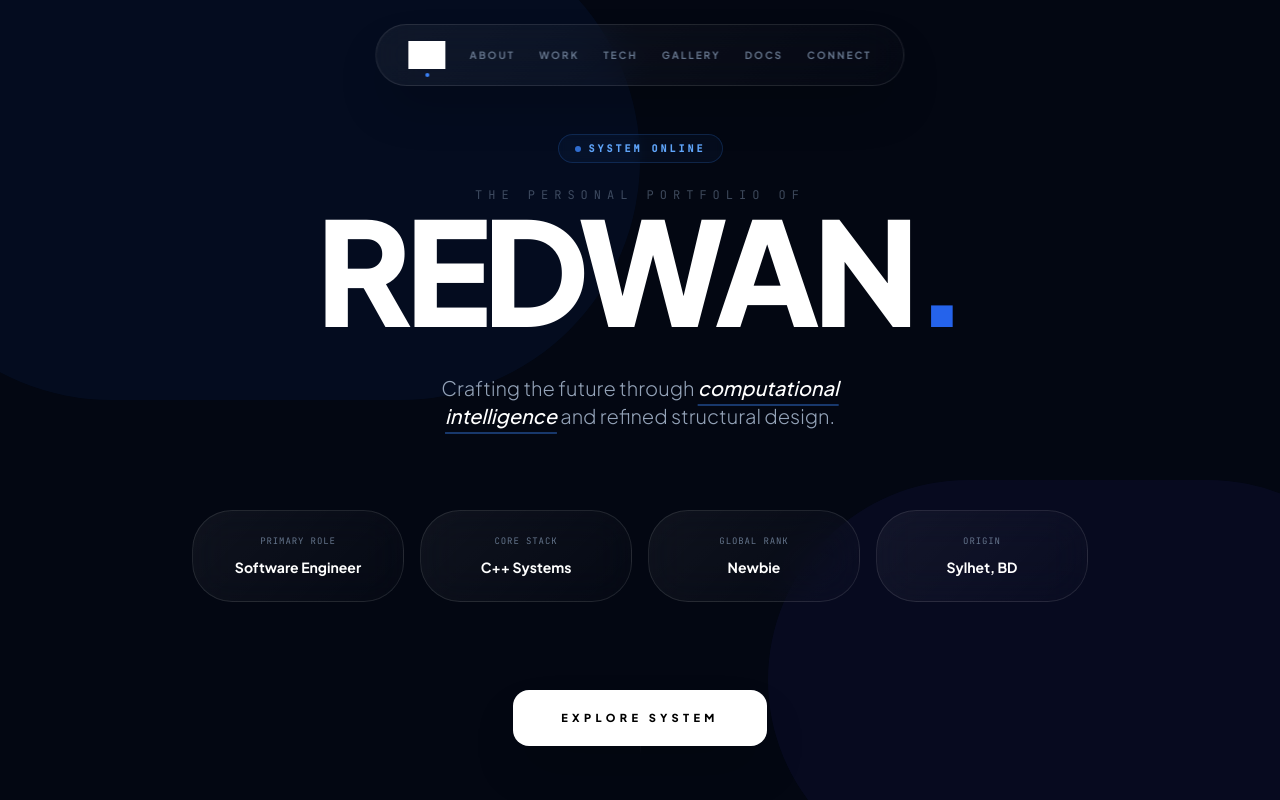
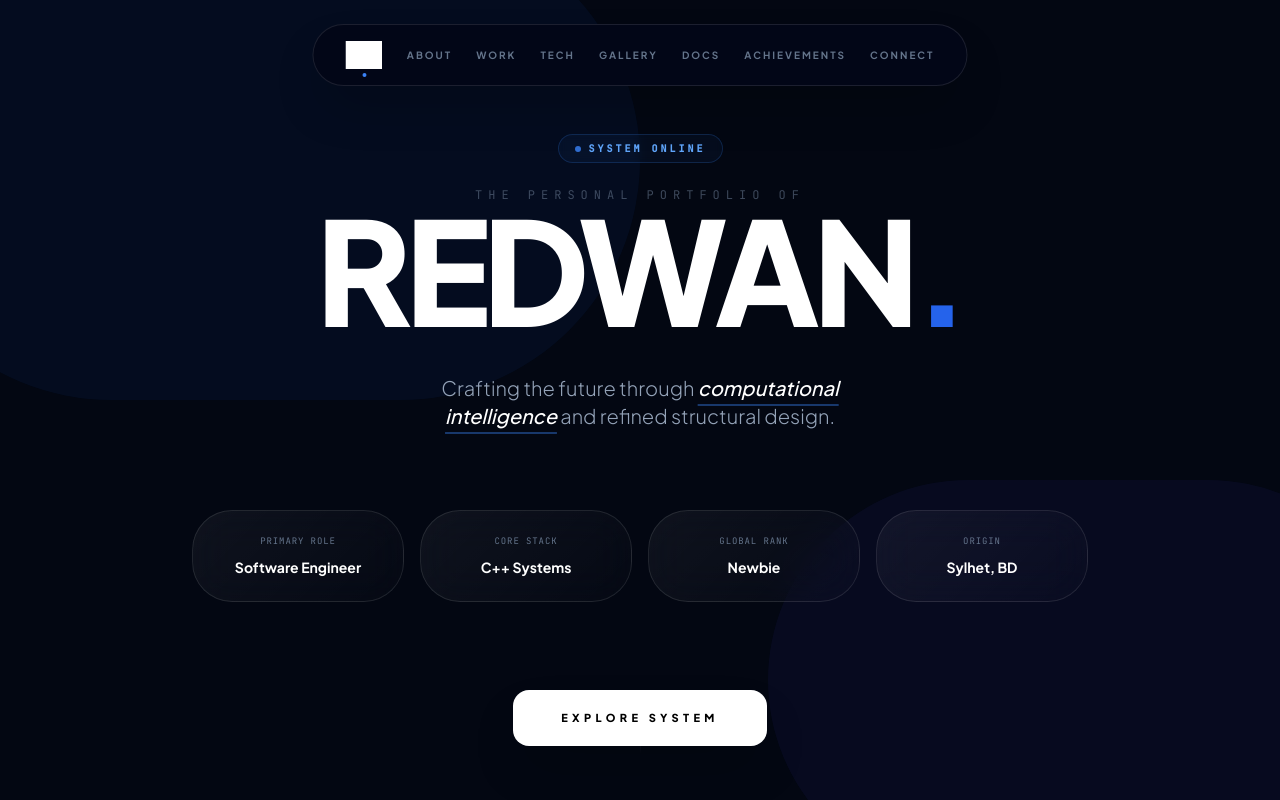
Before and after one commit to redwan-air/Asraful-Islam-Redwan, a React (Vite) app: page / in a window 1280 px wide. Shown: the top 800 px of the page. Built offline with nearby package versions, Linux system fonts and the light colour scheme; grey boxes are pictures that could not be loaded.

Commit message:
feat: add achievements section
Integrate the new Achievements component into the application navigation, routing, and main layout.

```diff
--- a/App.tsx
+++ b/App.tsx
@@ -7,6 +7,7 @@ import Projects from './components/Projects.tsx';
 import Skills from './components/Skills.tsx';
 import Gallery from './components/Gallery.tsx';
 import Documents from './components/Documents.tsx';
+import Achievements from './components/Achievements.tsx';
 import Contact from './components/Contact.tsx';
 import CustomCursor from './components/CustomCursor.tsx';
 import { USER_INFO } from './constants.tsx';
@@ -29,6 +30,8 @@ const App: React.FC = () => {
         return <Gallery />;
       case 'documents':
         return <Documents />;
+      case 'achievements':
+        return <Achievements />;
       case 'contact':
         return <Contact />;
       default:
@@ -46,6 +49,7 @@ const App: React.FC = () => {
         <div id="about"></div>
         <div id="projects"></div>
         <div id="skills"></div>
+        <div id="achievements"></div>
         <div id="contact"></div>
         {renderPage()}
       </main>
--- /dev/null
+++ b/components/Achievements.tsx
@@ -0,0 +1,10 @@
+import React from 'react';
+
+const Achievements: React.FC = () => (
+  <div className="max-w-4xl mx-auto px-6 pt-32 pb-24">
+    <h1 className="text-4xl md:text-5xl font-bold text-white mb-8 tracking-tight">Achievements</h1>
+    <p className="text-slate-400 text-lg">Coming soon...</p>
+  </div>
+);
+
+export default Achievements;
--- a/components/Navbar.tsx
+++ b/components/Navbar.tsx
@@ -26,6 +26,7 @@ const Navbar: React.FC<NavbarProps> = ({ activePage, onNavigate }) => {
     { name: 'Tech', id: 'skills' },
     { name: 'Gallery', id: 'gallery' },
     { name: 'Docs', id: 'documents' },
+    { name: 'Achievements', id: 'achievements' },
     { name: 'Connect', id: 'contact' },
   ];
 
@@ -37,7 +38,7 @@ const Navbar: React.FC<NavbarProps> = ({ activePage, onNavigate }) => {
 
   return (
     <nav className="fixed top-6 left-1/2 -translate-x-1/2 z-50 px-4 w-full max-w-max">
-      <div className={`glass-premium px-8 py-4 rounded-full flex items-center gap-6 shadow-2xl border-white/10 group/nav transition-all duration-500 ${isGlowing ? 'animate-rainbow-glow border-opacity-100 scale-105' : 'border-opacity-10'}`}>
+      <div className={`bg-slate-950 px-8 py-4 rounded-full flex items-center gap-6 shadow-2xl border border-white/10 group/nav transition-all duration-500 ${isGlowing ? 'animate-rainbow-glow border-opacity-100 scale-105' : 'border-opacity-10'}`}>
         <button
           onClick={(e) => handleLinkClick(e, 'home')}
           className="flex items-center group/logo focus:outline-none relative"
--- a/types.ts
+++ b/types.ts
@@ -1,6 +1,6 @@
 
 export type Visibility = 'public' | 'private';
-export type PageId = 'home' | 'about' | 'projects' | 'skills' | 'gallery' | 'documents' | 'contact';
+export type PageId = 'home' | 'about' | 'projects' | 'skills' | 'gallery' | 'documents' | 'achievements' | 'contact';
 
 // Fix: Added missing UserProfile interface used for authentication and account states
 export interface UserProfile {
```
